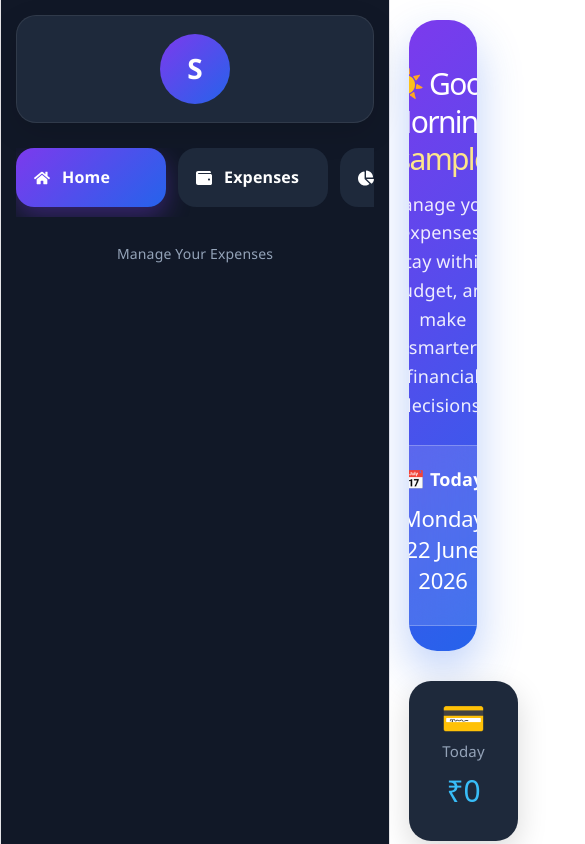
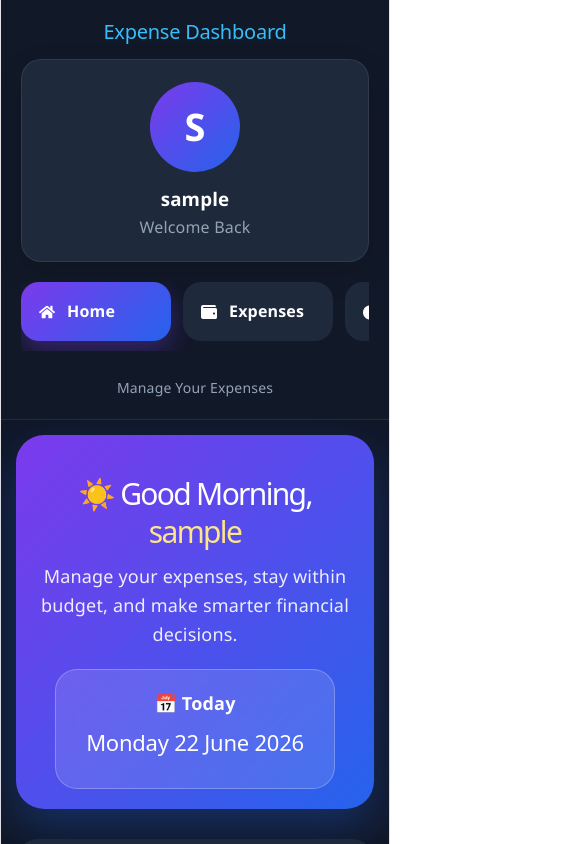
Before and after one commit to SriJagadeeshRajG/Expense-Tracker, a React (Vite) app in the folder client/: page /dashboard in a window 390 px wide. Shown: the top 844 px of the page, 585 px wide, since content can reach past the window. Built offline with nearby package versions, Linux system fonts and the light colour scheme; no server answers; sample sign-in values are in the browser's storage.

Commit message:
Fixed the mobile UI

```diff
--- a/client/src/components/Footer.jsx
+++ b/client/src/components/Footer.jsx
@@ -19,7 +19,7 @@ function Footer() {
       </div>
 
       <p className="copyright">
-        © 2026 Jagadeesh G • All Rights Reserved
+        © 2026 Sri Jagadeesh Raj G • All Rights Reserved
       </p>
 
     </footer>
--- a/client/src/styles/App.css
+++ b/client/src/styles/App.css
@@ -100,137 +100,75 @@ flex-direction:column;
 flex:1;
 
 }
-/* ==========================
-   MOBILE RESPONSIVE
-========================== */
-
-@media (max-width: 900px) {
-
-  .sidebar {
-
-    position: relative;
-    width: 100%;
-    min-height: auto;
-    border-right: none;
-    border-bottom: 1px solid var(--border-color);
-
-  }
-
-  .main-content {
-
-    margin-left: 0;
-    padding: 20px;
-
-  }
-
-}
+/* =========================
+   MOBILE
+========================= */
 
 @media (max-width:768px){
 
-.welcome-card{
-
-flex-direction:column;
-
-text-align:center;
-
-padding:25px;
-
+.app-layout{
+    flex-direction:column;
 }
 
-.welcome-left{
-
-padding-right:0;
-
+.sidebar{
+    position:relative;
+    width:100%;
+    min-height:auto;
+    padding:20px;
+    border-right:none;
+    border-bottom:1px solid var(--border-color);
 }
 
-.welcome-left h1{
-
-font-size:30px;
-
+.main-content{
+    width:100%;
+    margin-left:0;
+    padding:15px;
 }
 
-.today-card{
+.sidebar ul{
+    display:flex;
+    gap:12px;
+    overflow-x:auto;
+    padding-bottom:10px;
+}
 
-width:100%;
+.sidebar li{
+    min-width:150px;
+    flex-shrink:0;
+    margin-bottom:0;
+}
 
-min-width:100%;
-
+.user-profile{
+    margin-bottom:20px;
 }
 
 .dashboard-row{
-
-grid-template-columns:1fr;
-
-gap:20px;
-
+    grid-template-columns:1fr;
 }
 
+.welcome-card,
 .analytics-hero{
-
-flex-direction:column;
-
-text-align:center;
-
-gap:25px;
-
-padding:25px;
-
+    flex-direction:column;
+    text-align:center;
+    gap:20px;
+    padding:20px;
 }
 
+.welcome-left,
 .analytics-left{
-
-max-width:100%;
-
+    max-width:100%;
+    padding-right:0;
 }
 
-.analytics-left h1{
-
-font-size:32px;
-
+.today-card,
+.analytics-date{
+    width:100%;
+    min-width:100%;
 }
 
-.analytics-date{
-
-width:100%;
-
-}
-
-.sidebar ul{
-
-display:flex;
-
-overflow-x:auto;
-
-gap:12px;
-
-padding-bottom:10px;
-
-}
-
-.sidebar li{
-
-min-width:150px;
-
-margin-bottom:0;
-
-flex-shrink:0;
-
-}
-
-.user-profile{
-
-padding:18px;
-
-}
-
-.user-avatar{
-
-width:70px;
-
-height:70px;
-
-font-size:28px;
-
+.welcome-left h1,
+.analytics-left h1{
+    font-size:30px;
 }
 
 }
--- a/client/src/styles/Dashboard.css
+++ b/client/src/styles/Dashboard.css
@@ -208,7 +208,7 @@ padding-right:30px;
 
 .welcome-left h1{
 
-font-size:42px;
+font-size:clamp(30px,5vw,42px);
 
 line-height:1.25;
 
@@ -333,21 +333,8 @@ grid-template-columns:1fr;
 }
 
 }
-.dashboard-row{
-    display:flex;
-    gap:25px;
-    margin-top:25px;
-    align-items:flex-start;
-}
 
-.dashboard-row > *{
-    flex:1;
-}
-.dashboard-row{
-    display:grid;
-    grid-template-columns:1fr 1fr;
-    gap:30px;
-}
+
 /* ===========================
    Analytics Hero
 =========================== */
@@ -389,7 +376,7 @@ max-width:70%;
 
 .analytics-left h1{
 
-font-size:42px;
+font-size:clamp(30px,5vw,42px);
 
 margin-bottom:15px;
 
--- a/client/src/styles/Responsive.css
+++ b/client/src/styles/Responsive.css
@@ -8,35 +8,7 @@ grid-template-columns:1fr;
 
 }
 
-@media(max-width:900px){
 
-.sidebar{
-
-width:90px;
-
-padding:15px;
-
-}
-
-.main-content{
-
-margin-left:90px;
-
-width:calc(100% - 90px);
-
-}
-
-.sidebar h2,
-
-.user-profile h3,
-
-.user-profile p{
-
-display:none;
-
-}
-
-}
 
 @media(max-width:700px){
 
```
